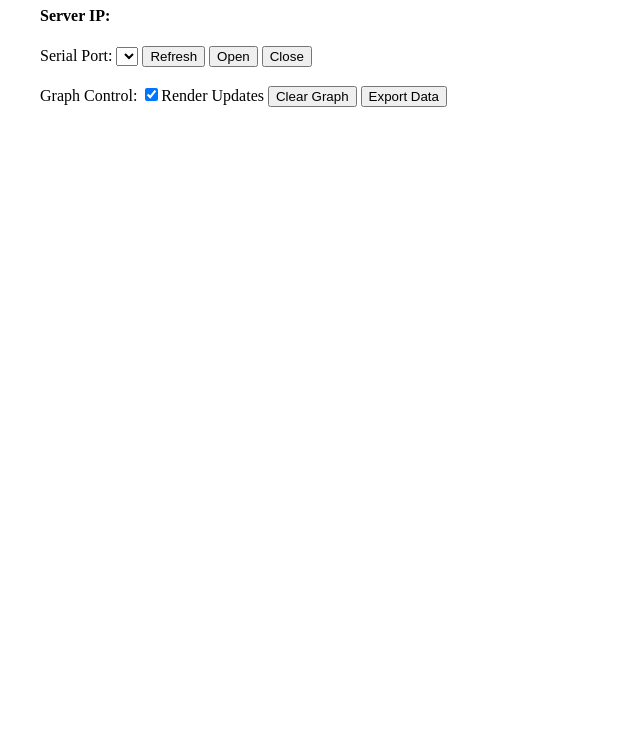
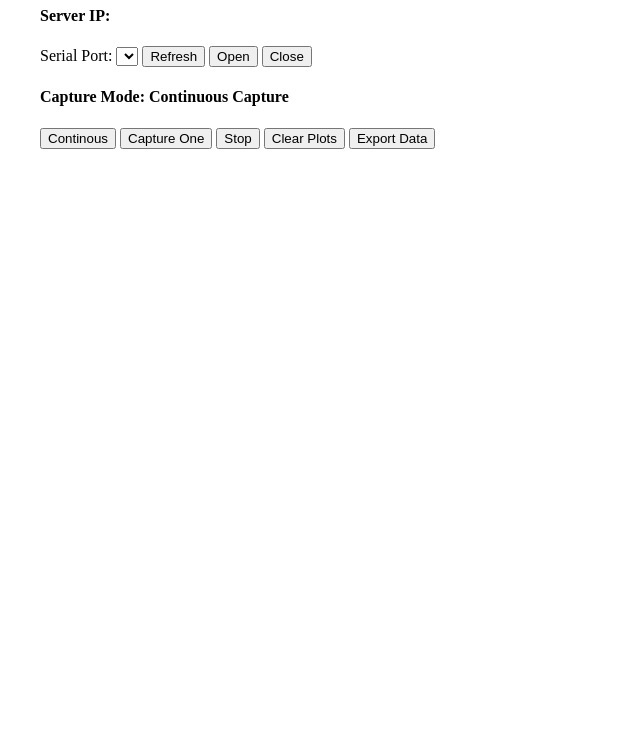
Before and after one commit to ccceeefff/powerdue-acoustic-scope, an Electron app: page index.html in a window 1024 px wide. Shown: the part 93-841 px from the top of the page, without its empty margins (0-640 px from the left). Drawn offline with Linux system fonts and the light colour scheme; no server answers.

Commit message:
adding different capture modes

```diff
--- a/index.html
+++ b/index.html
@@ -29,10 +29,11 @@
       <input type="button" value="Refresh" onclick="return runtime.onSerialRefresh()" />
       <input type="button" value="Open" onclick="return runtime.onSerialOpen()" />
       <input type="button" value="Close" onclick="return runtime.onSerialClose()" />
-      <br><br>
-      <label>Graph Control: </label>
-      <input type="checkbox" id="enableCheckbox" value="graphEnable" checked="checked">Render Updates</input>
-      <input type="button" value="Clear Graph" onclick="return runtime.clearPlots()" />
+      <h4><label>Capture Mode: </label><label id="graphMode"></label></h4>
+      <input type="button" value="Continous" onclick="return runtime.setCaptureMode(2)"/>
+      <input type="button" value="Capture One" onclick="return runtime.setCaptureMode(1)"/>
+      <input type="button" value="Stop" onclick="return runtime.setCaptureMode(0)"/>
+      <input type="button" value="Clear Plots" onclick="return runtime.clearPlots()" />
       <input type="button" value="Export Data" onclick="return runtime.exportData()" />
     </div>
     <br><br>
@@ -46,6 +47,9 @@
     // refresh the serial port list
     runtime.onSerialRefresh();
 
+    // set mode to continuous
+    runtime.setCaptureMode(2);
+
     require('dns').lookup(require('os').hostname(), function (err, add, fam) {
       console.log('Local IP: '+ add);
       var ipLabel = document.getElementById('serverIpLabel');
--- a/renderer.js
+++ b/renderer.js
@@ -25,15 +25,38 @@ var traces = 0;
 
 var streams = {};
 
+var captureMode = 2;  // by default capture continuously
+var capturedPackets = {};
 var buffers = {};
 var traceNames = [];
 traceNames.push("Serial");
+
+function setCaptureMode(mode){
+  captureMode = mode;
+  // update label
+  var modeLabel = document.getElementById('graphMode');
+  switch(captureMode){
+    case 0:
+      modeLabel.textContent = "Stopped";
+      break;
+    case 1:
+      modeLabel.textContent = "Capture Once";
+      // clear out previously captured packets
+      clearPlots();
+      break;
+    case 2:
+      modeLabel.textContent = "Continuous Capture";
+      break;
+  }
+}
+exports.setCaptureMode = setCaptureMode;
 
 function initPlot(){
   var initTraces = [];
   for(var i=0; i < traces+1; i++){
     initTraces.push({
-      y: [],
+      x: [null],
+      y: [null],
       name: traceNames[i]
     });
   }
@@ -45,6 +68,9 @@ function initPlot(){
     margin: {t: 0},
     autosize: true
   });
+
+  // reset packet captures
+  capturedPackets = {};
 }
 initPlot();
 
@@ -56,20 +82,31 @@ function render(y, index){
 }
 
 function renderPacket(packet, index){
-  if(graphUpdateEnabled.checked){
-    console.log(packet);
-    Plotly.restyle(plotDiv, {
-      x: [packet.time],
-      y: [packet.samples],
-      name: packet.deviceID
-    }, [index]);
+  if(captureMode > 0){  // if not stopped
+    if(captureMode > 1 || (capturedPackets["" + index] == null)){  // continuous mode or we have not captured a packet for this index yet
+      // console.log(packet);
+      Plotly.restyle(plotDiv, {
+        x: [packet.time],
+        y: [packet.samples],
+        name: packet.deviceID + "/" + traceNames[index]
+      }, [index]);
+      capturedPackets["" + index] = packet;
+
+      // if we have captured packets for each device, except serial (hence -1)
+      // change to stopped mode
+      console.log(Object.keys(capturedPackets).length + " " + (traceNames.length-1));
+      if(captureMode == 1 && Object.keys(capturedPackets).length >= (traceNames.length-1)){
+        setCaptureMode(0);
+      }
+    }
   }
 }
 
-exports.clearPlots = function(){
+function clearPlots(){
   Plotly.purge(plotDiv);
   initPlot();
 }
+exports.clearPlots = clearPlots;
 
 exports.exportData = function(){
   dialog.showSaveDialog({title: "powerdue-out.csv"}, function(filename){
```
